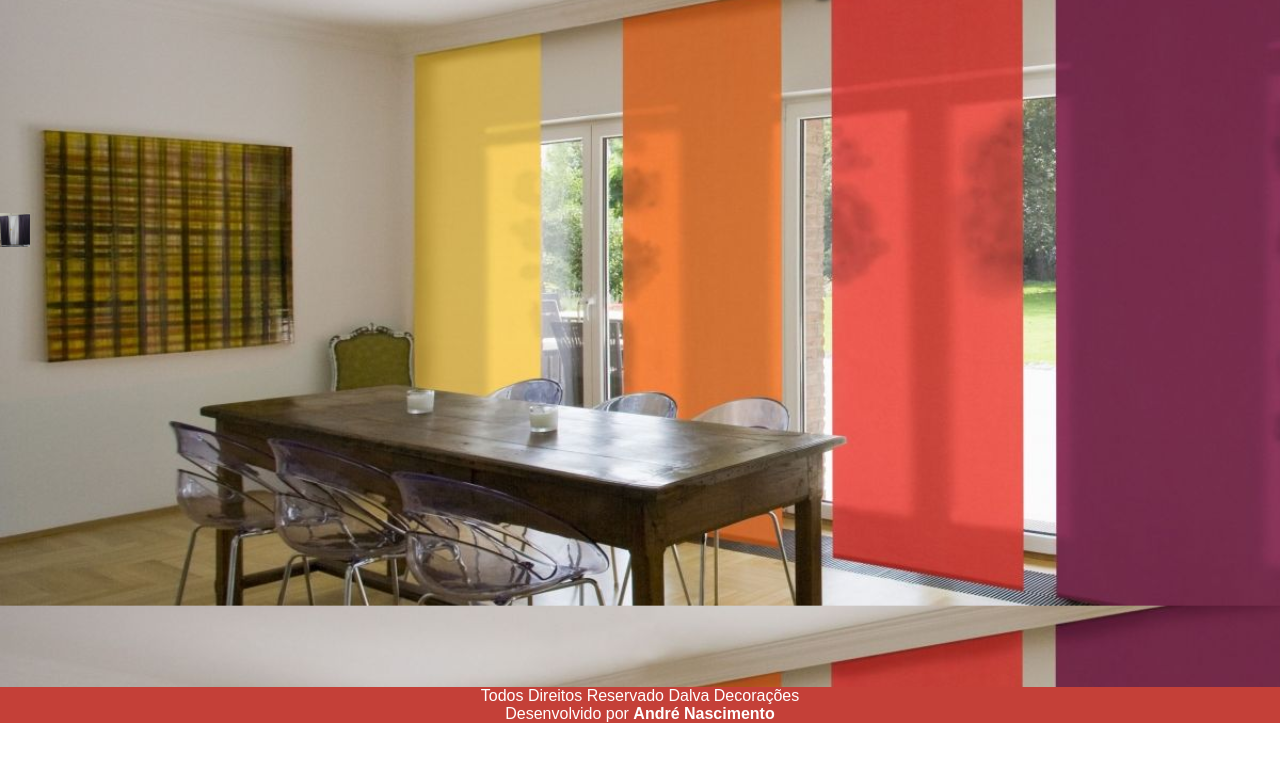
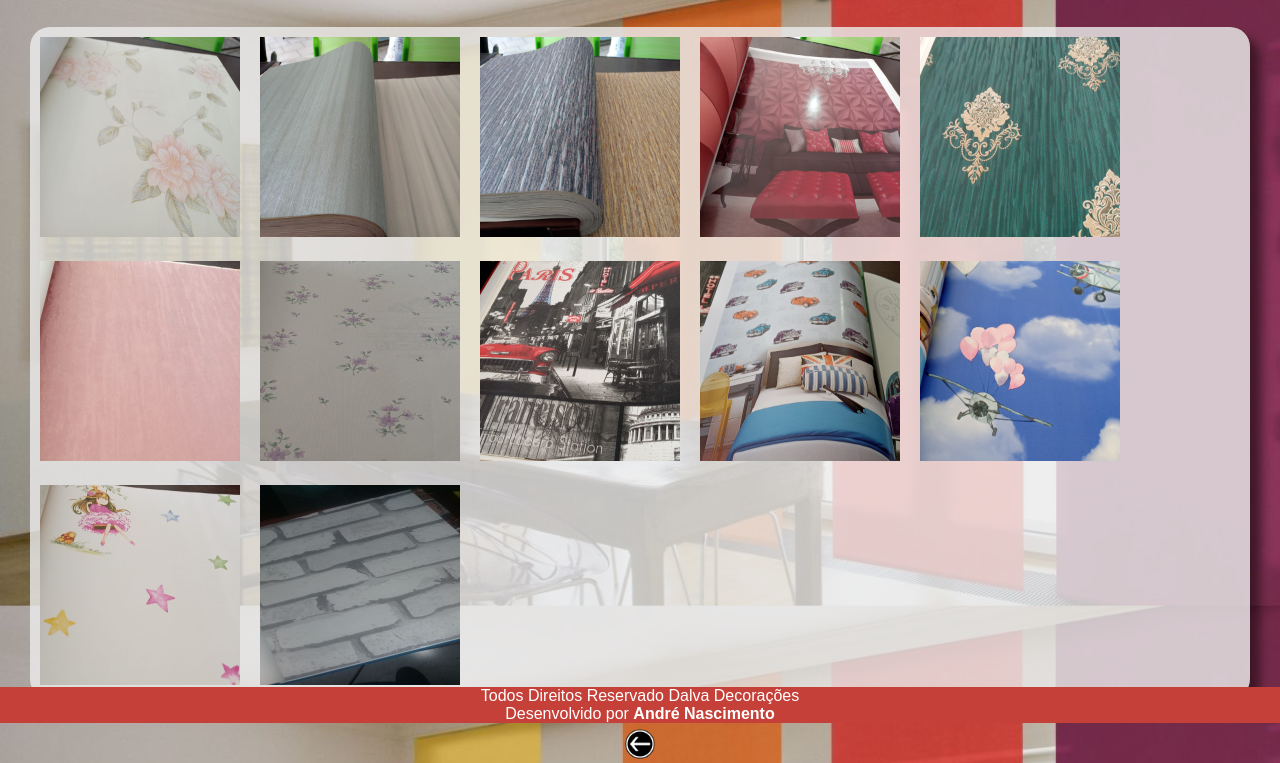
Before and after one commit to andre08072012/DalvaDecoracoes, a plain HTML site: page papel.html in a window 1280 px wide. Shown: the part 77-840 px from the top of the page. Before the commit the page ends 800 px from the top, so only its background shows below. Drawn offline with Linux system fonts and the light colour scheme; a web font is replaced by a local one.

Commit message:
Update papel.html

```diff
--- a/papel.html
+++ b/papel.html
@@ -8,50 +8,77 @@
     <link rel="stylesheet" href="style.css">
     <link rel="shortcut icon" href="img/cortina.ico" type="image/x-icon">
 
+    <style>
+
+        .container{
+            background-color: rgba(236, 236, 236, 0.815);
+            margin: 30px;
+            border-radius: 20px;
+            display: flex;
+            flex-wrap: wrap;
+
+            box-shadow: 10px 10px 10px rgba(0, 0, 0, 0.459);
+        }
+
+        #item img{
+            height: 200px;
+            width: 200px;
+            margin: 10px;
+        }
+
+        .botao{
+            display: flex;
+            justify-content: center;
+        }
+
+     </style>
+
 </head>
 <body background="img/persianafull.jpg">
     <h1><strong>Dalva Decorações</strong></h1>
 
     <div class="container">
-        <a href="img/pa01.jpg" target="_blank">
-            <div id="item"><img src="img/pa01.jpg" alt=""></div>
+        <a href="img/pa01.jpeg" target="_blank">
+            <div id="item"><img src="img/pa01.jpeg" alt=""></div>
         </a>
-        <a href="img/pa02.jpg" target="_blank">
-            <div id="item"><img src="img/pa02.jpg" alt=""></div>
+        <a href="img/pa02.jpeg" target="_blank">
+            <div id="item"><img src="img/pa02.jpeg" alt=""></div>
         </a>
-        <a href="img/pa03.jpg" target="_blank">
-            <div id="item"><img src="img/pa03.jpg" alt=""></div>
+        <a href="img/pa03.jpeg" target="_blank">
+            <div id="item"><img src="img/pa03.jpeg" alt=""></div>
         </a>
-        <a href="img/pa04.jpg" target="_blank">
-            <div id="item"><img src="img/pa04.jpg" alt=""></div>
+        <a href="img/pa04.jpeg" target="_blank">
+            <div id="item"><img src="img/pa04.jpeg" alt=""></div>
         </a>
-        <a href="img/pa05.jpg" target="_blank">
-            <div id="item"><img src="img/pa05.jpg" alt=""></div>
+        <a href="img/pa05.jpeg" target="_blank">
+            <div id="item"><img src="img/pa05.jpeg" alt=""></div>
         </a>
-        <a href="img/pa06.jpg" target="_blank">
-            <div id="item"><img src="img/pa06.jpg" alt=""></div>
+        <a href="img/pa06.jpeg" target="_blank">
+            <div id="item"><img src="img/pa06.jpeg" alt=""></div>
         </a>
-        <a href="img/pa07.jpg" target="_blank">
-            <div id="item"><img src="img/pa07.jpg" alt=""></div>
+        <a href="img/pa07.jpeg" target="_blank">
+            <div id="item"><img src="img/pa07.jpeg" alt=""></div>
         </a>
-        <a href="img/pa08.jpg" target="_blank">
-            <div id="item"><img src="img/pa08.jpg" alt=""></div>
+        <a href="img/pa08.jpeg" target="_blank">
+            <div id="item"><img src="img/pa08.jpeg" alt=""></div>
         </a>
-        <a href="img/pa09.jpg" target="_blank">
-            <div id="item"><img src="img/pa09.jpg" alt=""></div>
+        <a href="img/pa09.jpeg" target="_blank">
+            <div id="item"><img src="img/pa09.jpeg" alt=""></div>
         </a>
-        <a href="img/pa10.jpg" target="_blank">
-            <div id="item"><img src="img/pa10.jpg" alt=""></div>
+        <a href="img/pa10.jpeg" target="_blank">
+            <div id="item"><img src="img/pa10.jpeg" alt=""></div>
         </a>
-        <a href="img/pa11.jpg" target="_blank">
-            <div id="item"><img src="img/pa11.jpg" alt=""></div>
+        <a href="img/pa11.jpeg" target="_blank">
+            <div id="item"><img src="img/pa11.jpeg" alt=""></div>
         </a>
-        <a href="img/pa12.jpg" target="_blank">
-            <div id="item"><img src="img/pa12.jpg" alt=""></div>
+        <a href="img/pa12.jpeg" target="_blank">
+            <div id="item"><img src="img/pa12.jpeg" alt=""></div>
         </a>
-        <a href="img/img13.jpg" target="_blank">
-            <div id="item"><img src="img/img13.jpg" alt=""></div>
-        </a>
+
+    </div>
+
+    <div  class="botao">
+        <a href=""><a href="index.html"><img src="img/voltar.png" alt=""></a></a>
     </div>
 
     <footer>
```
